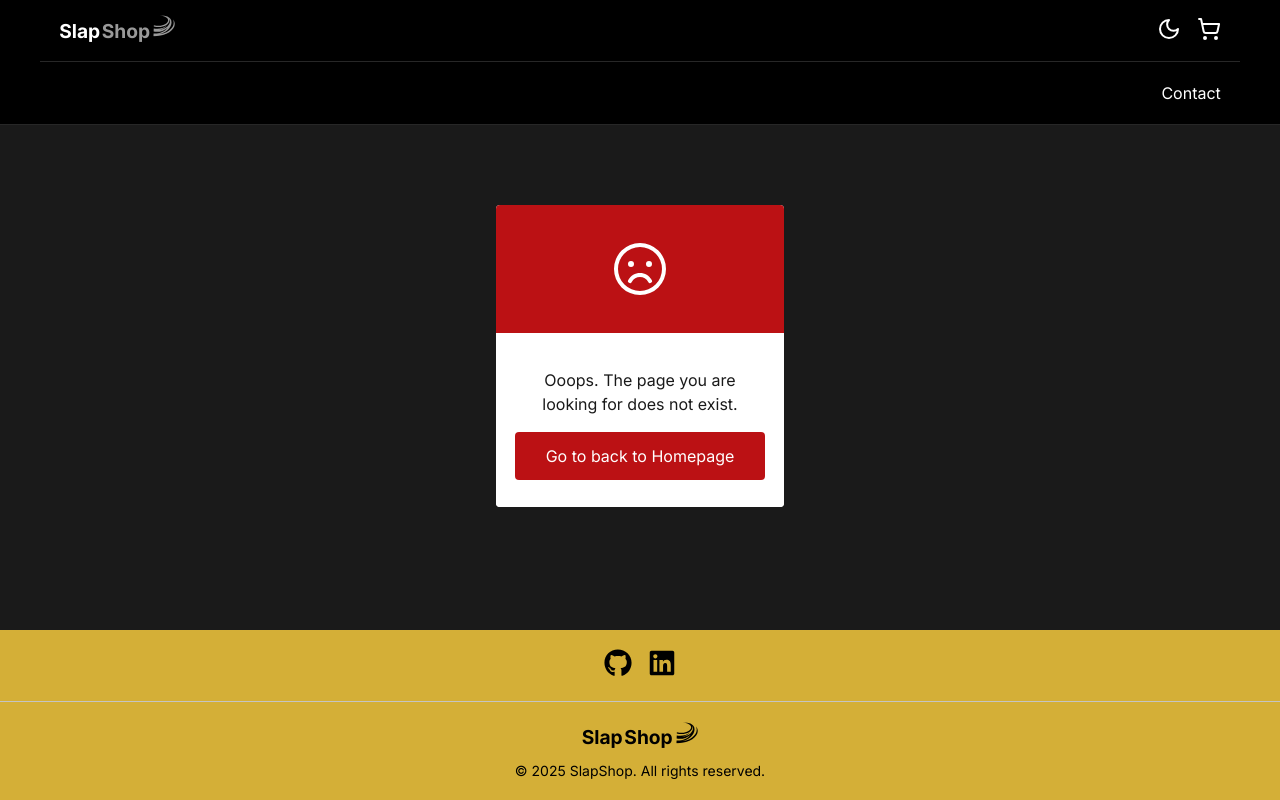
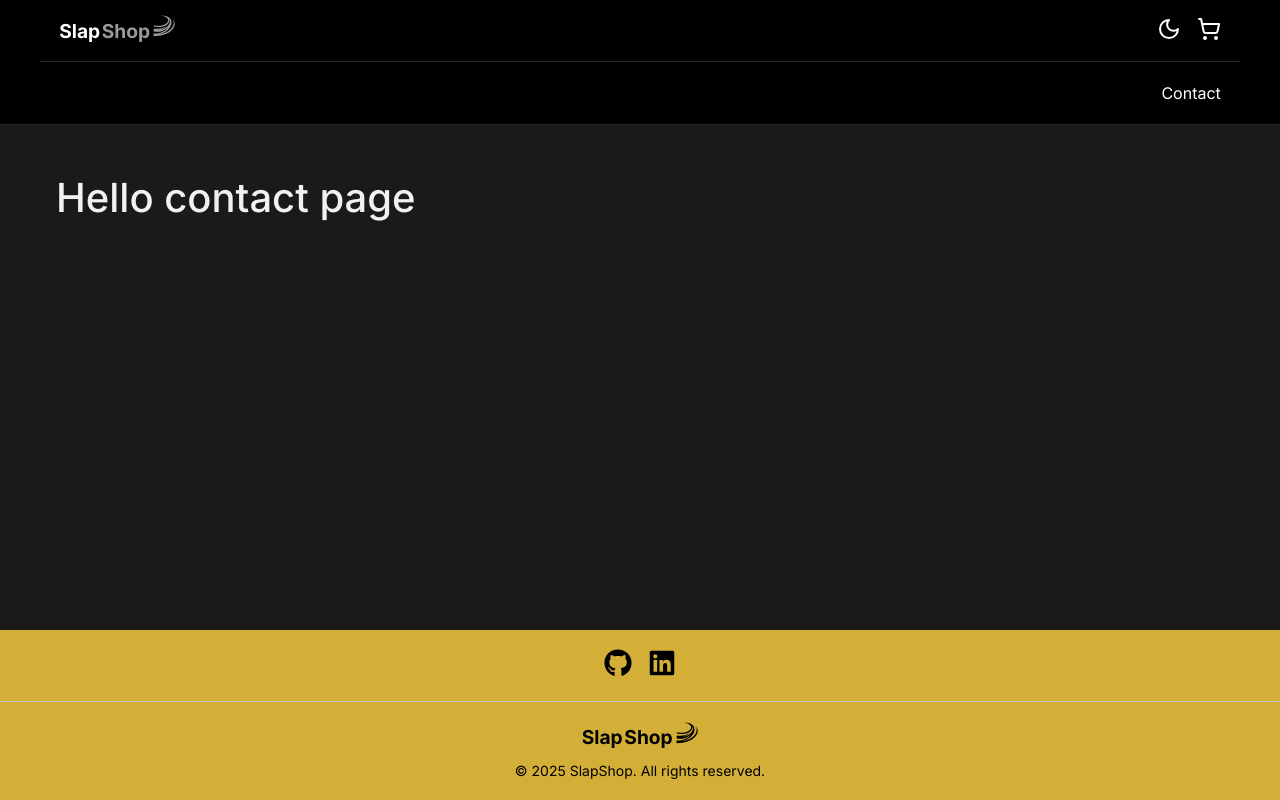
Before and after one commit to ebejmo/react-ca, a React (Vite) app: page /contact in a window 1280 px wide. Built offline with nearby package versions, Linux system fonts and the light colour scheme.

Commit message:
Setup: Routes to contact page

```diff
--- a/src/App.jsx
+++ b/src/App.jsx
@@ -7,6 +7,7 @@ import {
   ProductPage,
   CartPage,
   CheckoutSuccessPage,
+  ContactPage,
 } from './pages';
 import PageWrapper from './components/Layout/PageWrapper';
 
@@ -19,6 +20,7 @@ function App() {
           <Route path="product/:id" element={<ProductPage />} />
           <Route path="cart" element={<CartPage />} />
           <Route path="checkout-success" element={<CheckoutSuccessPage />} />
+          <Route path="contact" element={<ContactPage />} />
           <Route path="*" element={<NotFoundPage />} />
         </Route>
       </Routes>
--- a/src/pages/ContactPage/ContactPage.jsx
+++ b/src/pages/ContactPage/ContactPage.jsx
@@ -0,0 +1,3 @@
+export default function ContactPage() {
+  return <h1>Hello contact page</h1>;
+}
--- a/src/pages/index.js
+++ b/src/pages/index.js
@@ -2,5 +2,5 @@ export { default as HomePage } from './HomePage/HomePage';
 export { default as ProductPage } from './ProductPage/ProductPage';
 export { default as CartPage } from './CartPage/CartPage';
 export { default as CheckoutSuccessPage } from './CheckoutSuccessPage/CheckoutSuccessPage';
-// export { default as ContactPage } from './ContactPage/ContactPage';
+export { default as ContactPage } from './ContactPage/ContactPage';
 export { default as NotFoundPage } from './NotFoundPage/NotFoundPage';
```
